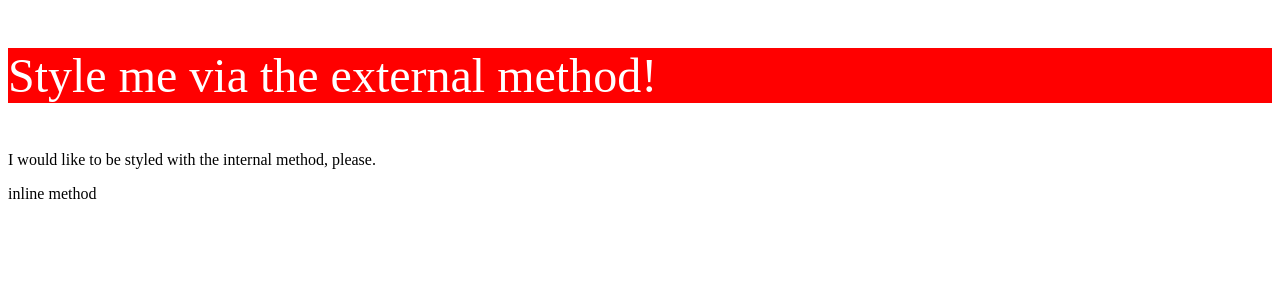
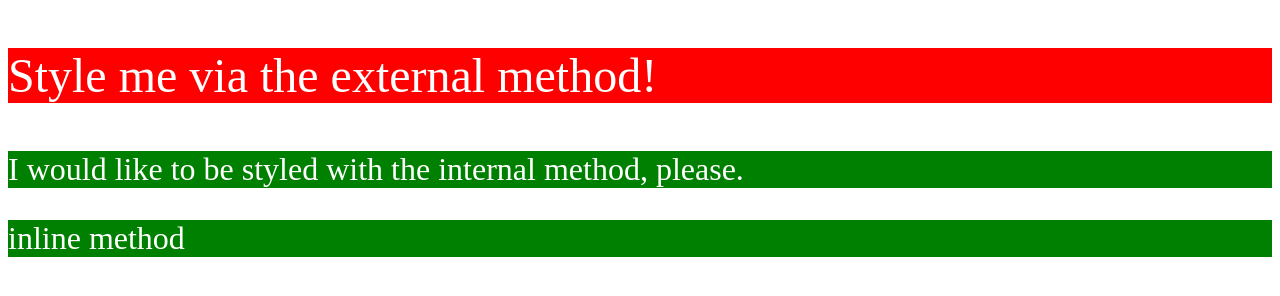
Before and after one commit to Lex2314/css-test, a plain HTML site: page index.html in a window 1280 px wide. Drawn offline with Linux system fonts and the light colour scheme.

Commit message:
added internal css, although I don't think I did it correctly

```diff
--- a/index.html
+++ b/index.html
@@ -6,6 +6,13 @@
     <meta name="viewport" content="width=device-width, initial-scale=1.0">
     <title>Document</title>
     <link rel="stylesheet" href="styles.css">
+    <style>
+        p {
+            color: white;
+            background-color: green;
+            font-size: 200%;
+        }
+    </style>
 </head>
 <body>
     <div>
```
